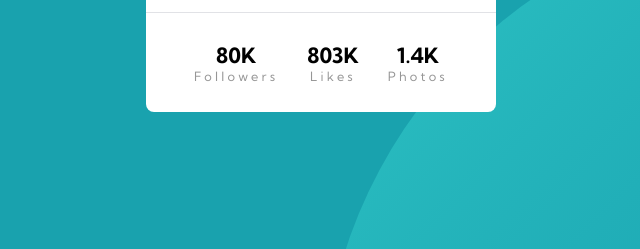
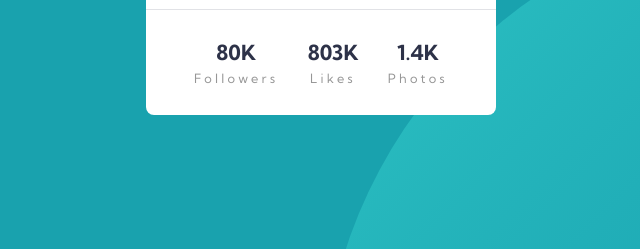
Before and after one commit to walterfolk/profile-card, a plain HTML site: page index.html in a window 1280 px wide. Shown: the part 489-738 px from the top of the page, 319-959 px from the left. Drawn offline with Linux system fonts and the light colour scheme.

Commit message:
Update style.css

```diff
--- a/style.css
+++ b/style.css
@@ -85,7 +85,7 @@ body {
     color: hsl(0, 0%, 59%);
     letter-spacing: .2rem;
 }
-.stats h5.values {
+.stats h3.values {
     font-size: 1.3rem;
     color: hsl(229, 23%, 23%);
     font-weight: 700;
```
